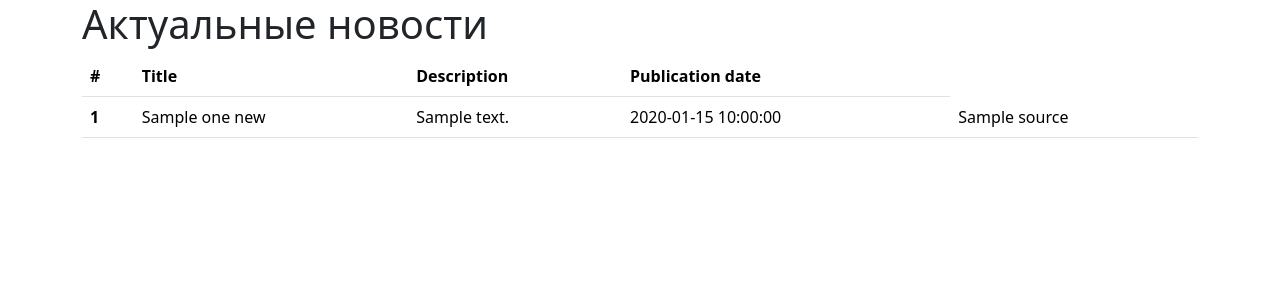
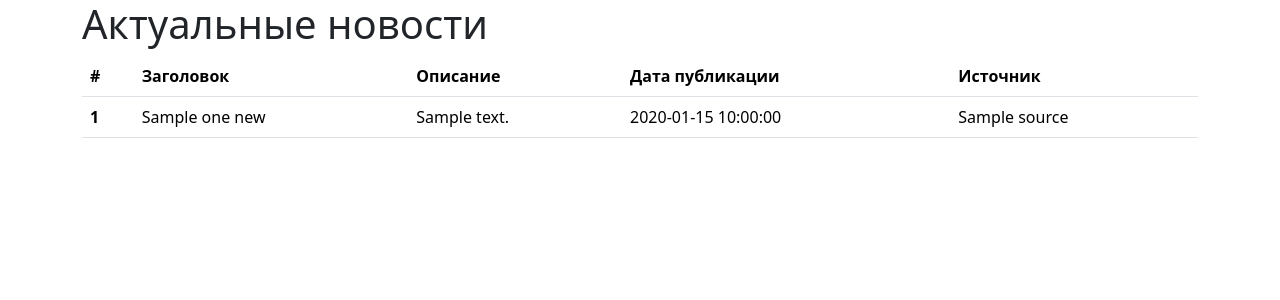
Before and after one commit to Shleg/homework_flask, a Flask app: template templates/news.html in a window 1280 px wide. Shown: the top 300 px of the page. Run offline with Flask 3, Linux system fonts and the light colour scheme; the template is opened without the code that fills it: most values are stand-ins (such as "Sample title", 1, 10 or a date in 2020).

Commit message:
Task 7: some features added

```diff
--- a/app_07.py
+++ b/app_07.py
@@ -5,18 +5,12 @@
 📌 Данные о новостях должны быть переданы в шаблон через контекст.
 """
 
-"""
-Написать функцию, которая будет выводить на экран HTML страницу с таблицей, содержащей информацию о студентах.
-Таблица должна содержать следующие поля: "Имя", "Фамилия", "Возраст", "Средний балл".
-Данные о студентах должны быть переданы в шаблон через контекст.
-"""
-
 from flask import Flask, render_template
 
 app = Flask(__name__)
 
 
-@app.route('/')
+@app.route('/app_07/')
 def app_07():
     context = {'news':
         [
--- a/templates/news.html
+++ b/templates/news.html
@@ -14,9 +14,10 @@
             <thead>
                 <tr>
                     <th scope="col">#</th>
-                    <th scope="col">Title</th>
-                    <th scope="col">Description</th>
-                    <th scope="col">Publication date</th>
+                    <th scope="col">Заголовок</th>
+                    <th scope="col">Описание</th>
+                    <th scope="col">Дата публикации</th>
+                    <th scope="col">Источник</th>
                 </tr>
             </thead>
             <tbody>
```
